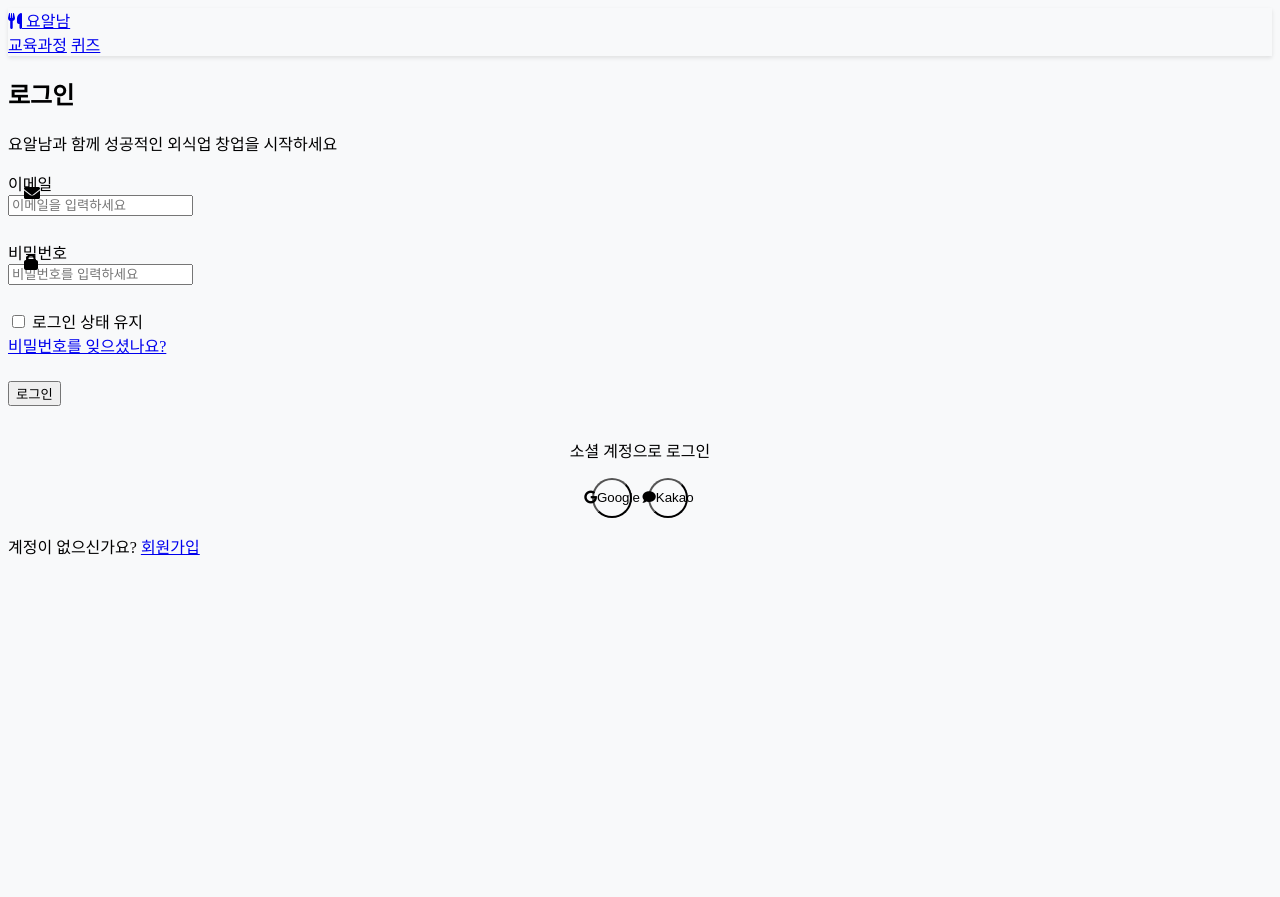
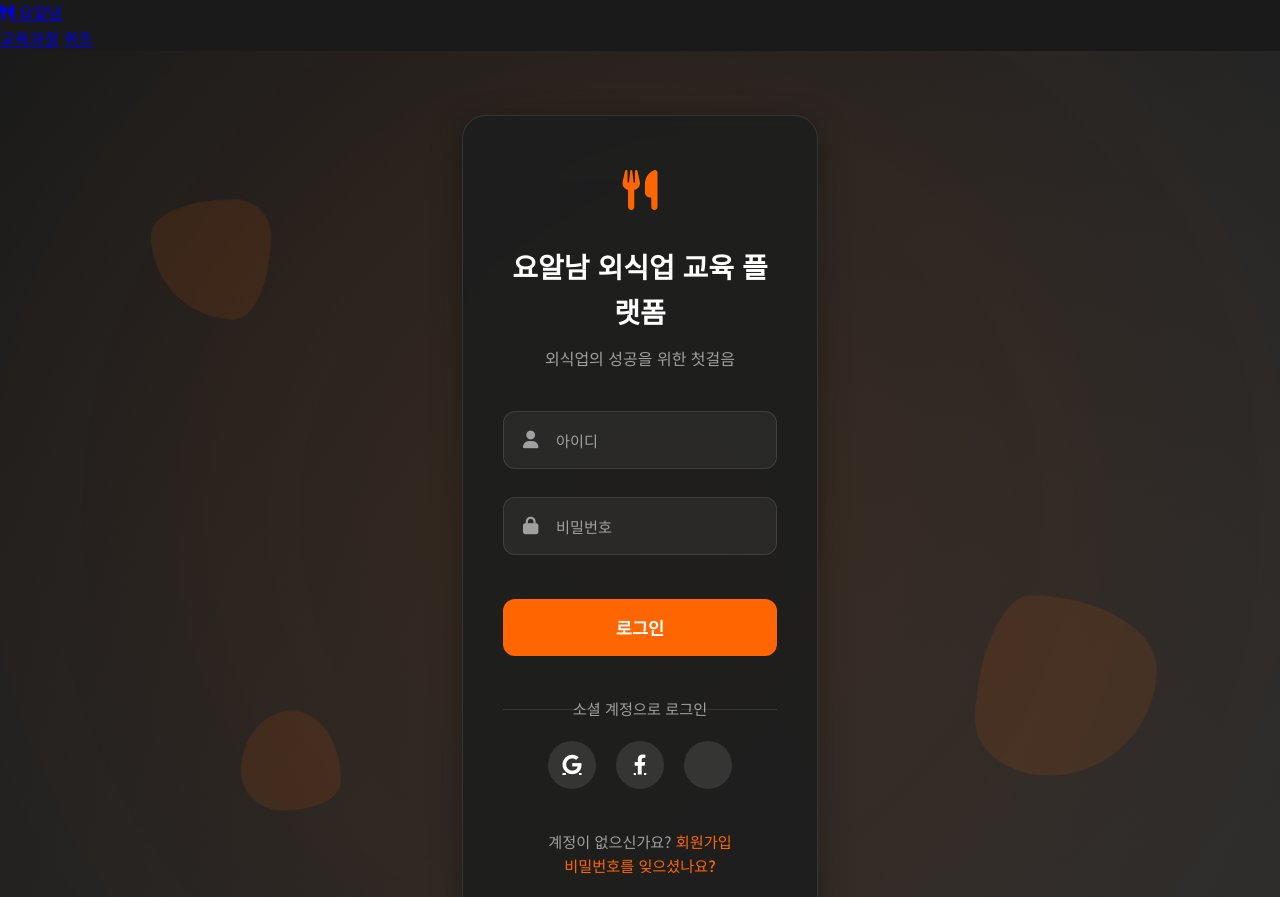
Before and after one commit to yonghot/restaurant-education-platform, a website: page public/login.html in a window 1280 px wide. Shown: the top 897 px of the page. Before the commit the page ends 800 px from the top, so only its background shows below. Drawn offline with nearby package versions, Linux system fonts and the light colour scheme.

Commit message:
design: 로그인 페이지 UI/UX 개선

```diff
--- a/public/login.html
+++ b/public/login.html
@@ -6,8 +6,35 @@
     <title>로그인 - 요알남 외식업 교육 플랫폼</title>
     <link rel="stylesheet" href="https://cdnjs.cloudflare.com/ajax/libs/font-awesome/6.0.0/css/all.min.css">
     <link rel="stylesheet" href="https://cdnjs.cloudflare.com/ajax/libs/aos/2.3.4/aos.css">
+    <link rel="preconnect" href="https://fonts.googleapis.com">
+    <link rel="preconnect" href="https://fonts.gstatic.com" crossorigin>
+    <link href="https://fonts.googleapis.com/css2?family=Noto+Sans+KR:wght@400;500;700;900&display=swap" rel="stylesheet">
     <link rel="stylesheet" href="/css/style.css">
     <style>
+        :root {
+            --color-primary: #FF6600;
+            --color-primary-dark: #FF4500;
+            --color-primary-light: #FF9933;
+            --color-background: #1A1A1A;
+            --color-surface: #2D2D2D;
+            --color-text: #FFFFFF;
+            --color-text-secondary: #A0A0A0;
+            --transition-normal: 0.3s ease;
+        }
+
+        * {
+            margin: 0;
+            padding: 0;
+            box-sizing: border-box;
+            font-family: 'Noto Sans KR', sans-serif;
+        }
+
+        body {
+            background-color: var(--color-background);
+            color: var(--color-text);
+            line-height: 1.6;
+        }
+
         .login-section {
             min-height: 100vh;
             display: flex;
@@ -16,6 +43,7 @@
             background: linear-gradient(135deg, var(--color-background), var(--color-surface));
             position: relative;
             overflow: hidden;
+            padding: 2rem;
         }
 
         .login-section::before {
@@ -30,17 +58,17 @@
 
         .login-container {
             width: 100%;
-            max-width: 400px;
+            max-width: 420px;
             padding: 2rem;
             position: relative;
             z-index: 1;
         }
 
         .login-card {
-            background: rgba(30, 30, 30, 0.9);
+            background: rgba(30, 30, 30, 0.95);
             backdrop-filter: blur(10px);
-            border-radius: 20px;
-            padding: 2rem;
+            border-radius: 24px;
+            padding: 2.5rem;
             box-shadow: 0 8px 32px rgba(0, 0, 0, 0.3);
             border: 1px solid rgba(255, 255, 255, 0.1);
             animation: slideUp 0.5s ease-out;
@@ -48,83 +76,96 @@
 
         .login-header {
             text-align: center;
-            margin-bottom: 2rem;
+            margin-bottom: 2.5rem;
         }
 
         .login-logo {
-            font-size: 2rem;
+            font-size: 2.5rem;
             color: var(--color-primary);
-            margin-bottom: 1rem;
+            margin-bottom: 1.5rem;
         }
 
         .login-title {
-            font-size: 1.5rem;
+            font-size: 1.75rem;
+            font-weight: 700;
             color: var(--color-text);
-            margin-bottom: 0.5rem;
+            margin-bottom: 0.75rem;
         }
 
         .login-subtitle {
             color: var(--color-text-secondary);
-            font-size: 0.9rem;
+            font-size: 1rem;
+            font-weight: 400;
         }
 
         .form-group {
-            margin-bottom: 1.5rem;
+            margin-bottom: 1.75rem;
             position: relative;
         }
 
         .form-group i {
             position: absolute;
-            left: 1rem;
+            left: 1.25rem;
             top: 50%;
             transform: translateY(-50%);
             color: var(--color-text-secondary);
+            font-size: 1.1rem;
         }
 
         .form-control {
-            padding-left: 3rem;
+            width: 100%;
+            padding: 1rem 1rem 1rem 3.25rem;
             background: rgba(255, 255, 255, 0.05);
             border: 1px solid rgba(255, 255, 255, 0.1);
+            border-radius: 12px;
             color: var(--color-text);
+            font-size: 1rem;
             transition: all var(--transition-normal);
         }
 
         .form-control:focus {
+            outline: none;
             background: rgba(255, 255, 255, 0.1);
             border-color: var(--color-primary);
+            box-shadow: 0 0 0 2px rgba(255, 102, 0, 0.2);
         }
 
         .form-control::placeholder {
             color: var(--color-text-secondary);
+            font-size: 0.95rem;
         }
 
         .btn-login {
             width: 100%;
-            padding: 0.75rem;
+            padding: 1rem;
             background: var(--color-primary);
             color: white;
             border: none;
-            border-radius: 8px;
+            border-radius: 12px;
+            font-size: 1.1rem;
             font-weight: 600;
             cursor: pointer;
             transition: all var(--transition-normal);
+            margin-top: 1rem;
         }
 
         .btn-login:hover {
             background: var(--color-primary-dark);
             transform: translateY(-2px);
+            box-shadow: 0 4px 12px rgba(255, 102, 0, 0.3);
         }
 
         .social-login {
-            margin-top: 2rem;
+            margin-top: 2.5rem;
             text-align: center;
         }
 
         .social-login-title {
             color: var(--color-text-secondary);
-            font-size: 0.9rem;
-            margin-bottom: 1rem;
+            font-size: 0.95rem;
+            margin-bottom: 1.25rem;
             position: relative;
+            font-weight: 500;
         }
 
         .social-login-title::before,
@@ -132,7 +173,7 @@
             content: '';
             position: absolute;
             top: 50%;
-            width: 30%;
+            width: 35%;
             height: 1px;
             background: rgba(255, 255, 255, 0.1);
         }
@@ -147,37 +188,40 @@
 
         .social-buttons {
             display: flex;
-            gap: 1rem;
+            gap: 1.25rem;
             justify-content: center;
         }
 
         .btn-social {
-            width: 40px;
-            height: 40px;
+            width: 48px;
+            height: 48px;
             border-radius: 50%;
             display: flex;
             align-items: center;
             justify-content: center;
             background: rgba(255, 255, 255, 0.1);
             color: var(--color-text);
+            font-size: 1.25rem;
             transition: all var(--transition-normal);
         }
 
         .btn-social:hover {
             background: var(--color-primary);
             transform: translateY(-2px);
+            box-shadow: 0 4px 12px rgba(255, 102, 0, 0.3);
         }
 
         .login-footer {
             text-align: center;
-            margin-top: 2rem;
+            margin-top: 2.5rem;
             color: var(--color-text-secondary);
-            font-size: 0.9rem;
+            font-size: 0.95rem;
         }
 
         .login-footer a {
             color: var(--color-primary);
             text-decoration: none;
+            font-weight: 500;
             transition: color var(--transition-normal);
         }
 
@@ -186,11 +230,18 @@
         }
 
         @keyframes rotate {
+            from { transform: rotate(0deg); }
+            to { transform: rotate(360deg); }
+        }
+
+        @keyframes slideUp {
             from {
-                transform: rotate(0deg);
+                opacity: 0;
+                transform: translateY(20px);
             }
             to {
-                transform: rotate(360deg);
+                opacity: 1;
+                transform: translateY(0);
             }
         }
 
@@ -211,8 +262,8 @@
         }
 
         .shape:nth-child(1) {
-            width: 100px;
-            height: 100px;
+            width: 120px;
+            height: 120px;
             border-radius: 30% 70% 70% 30% / 30% 30% 70% 70%;
             top: 20%;
             left: 10%;
@@ -220,8 +271,8 @@
         }
 
         .shape:nth-child(2) {
-            width: 150px;
-            height: 150px;
+            width: 180px;
+            height: 180px;
             border-radius: 60% 40% 30% 70% / 60% 30% 70% 40%;
             top: 60%;
             right: 10%;
@@ -229,8 +280,8 @@
         }
 
         .shape:nth-child(3) {
-            width: 80px;
-            height: 80px;
+            width: 100px;
+            height: 100px;
             border-radius: 40% 60% 70% 30% / 40% 50% 50% 60%;
             bottom: 20%;
             left: 20%;
@@ -238,17 +289,43 @@
         }
 
         @keyframes float {
-            0% {
-                transform: translate(0, 0) rotate(0deg);
+            0% { transform: translate(0, 0) rotate(0deg); }
+            33% { transform: translate(30px, -50px) rotate(120deg); }
+            66% { transform: translate(-20px, 20px) rotate(240deg); }
+            100% { transform: translate(0, 0) rotate(360deg); }
+        }
+
+        @media (max-width: 480px) {
+            .login-container {
+                padding: 1rem;
             }
-            33% {
-                transform: translate(30px, -50px) rotate(120deg);
+
+            .login-card {
+                padding: 2rem;
             }
-            66% {
-                transform: translate(-20px, 20px) rotate(240deg);
+
+            .login-title {
+                font-size: 1.5rem;
             }
-            100% {
-                transform: translate(0, 0) rotate(360deg);
+
+            .login-subtitle {
+                font-size: 0.9rem;
+            }
+
+            .form-control {
+                padding: 0.875rem 1rem 0.875rem 3rem;
+                font-size: 0.95rem;
+            }
+
+            .btn-login {
+                padding: 0.875rem;
+                font-size: 1rem;
+            }
+
+            .btn-social {
+                width: 42px;
+                height: 42px;
+                font-size: 1.1rem;
             }
         }
     </style>
@@ -269,56 +346,53 @@
     </nav>
 
     <!-- 로그인 섹션 -->
-    <section class="auth-section">
-        <div class="container">
-            <div class="auth-card">
-                <h2 class="auth-title">로그인</h2>
-                <p class="auth-subtitle">요알남과 함께 성공적인 외식업 창업을 시작하세요</p>
+    <section class="login-section">
+        <div class="floating-shapes">
+            <div class="shape"></div>
+            <div class="shape"></div>
+            <div class="shape"></div>
+        </div>
 
-                <form class="auth-form">
+        <div class="login-container">
+            <div class="login-card">
+                <div class="login-header">
+                    <div class="login-logo">
+                        <i class="fas fa-utensils"></i>
+                    </div>
+                    <h1 class="login-title">요알남 외식업 교육 플랫폼</h1>
+                    <p class="login-subtitle">외식업의 성공을 위한 첫걸음</p>
+                </div>
+
+                <form id="loginForm">
                     <div class="form-group">
-                        <label for="email">이메일</label>
-                        <div class="input-group">
-                            <i class="fas fa-envelope"></i>
-                            <input type="email" id="email" name="email" placeholder="이메일을 입력하세요" required>
-                        </div>
+                        <i class="fas fa-user"></i>
+                        <input type="text" class="form-control" id="username" placeholder="아이디" required>
                     </div>
-
                     <div class="form-group">
-                        <label for="password">비밀번호</label>
-                        <div class="input-group">
-                            <i class="fas fa-lock"></i>
-                            <input type="password" id="password" name="password" placeholder="비밀번호를 입력하세요" required>
-                        </div>
+                        <i class="fas fa-lock"></i>
+                        <input type="password" class="form-control" id="password" placeholder="비밀번호" required>
                     </div>
-
-                    <div class="form-group">
-                        <div class="checkbox-group">
-                            <input type="checkbox" id="remember" name="remember">
-                            <label for="remember">로그인 상태 유지</label>
-                        </div>
-                        <a href="/forgot-password" class="forgot-password">비밀번호를 잊으셨나요?</a>
-                    </div>
-
-                    <button type="submit" class="btn btn-primary btn-block">로그인</button>
+                    <button type="submit" class="btn-login">로그인</button>
                 </form>
 
                 <div class="social-login">
-                    <p>소셜 계정으로 로그인</p>
+                    <p class="social-login-title">소셜 계정으로 로그인</p>
                     <div class="social-buttons">
-                        <button class="btn btn-social btn-google">
+                        <a href="#" class="btn-social">
                             <i class="fab fa-google"></i>
-                            Google
-                        </button>
-                        <button class="btn btn-social btn-kakao">
-                            <i class="fas fa-comment"></i>
-                            Kakao
-                        </button>
+                        </a>
+                        <a href="#" class="btn-social">
+                            <i class="fab fa-facebook-f"></i>
+                        </a>
+                        <a href="#" class="btn-social">
+                            <i class="fab fa-kakao"></i>
+                        </a>
                     </div>
                 </div>
 
-                <div class="auth-footer">
-                    <p>계정이 없으신가요? <a href="/register">회원가입</a></p>
+                <div class="login-footer">
+                    <p>계정이 없으신가요? <a href="/signup">회원가입</a></p>
+                    <p class="mt-2"><a href="/forgot-password">비밀번호를 잊으셨나요?</a></p>
                 </div>
             </div>
         </div>
@@ -326,9 +400,13 @@
 
     <script src="https://cdnjs.cloudflare.com/ajax/libs/aos/2.3.4/aos.js"></script>
     <script>
-        AOS.init({
-            duration: 1000,
-            once: true
+        document.getElementById('loginForm').addEventListener('submit', function(e) {
+            e.preventDefault();
+            const username = document.getElementById('username').value;
+            const password = document.getElementById('password').value;
+
+            // 여기에 로그인 로직 구현
+            console.log('Login attempt:', { username, password });
         });
     </script>
 </body>
```
